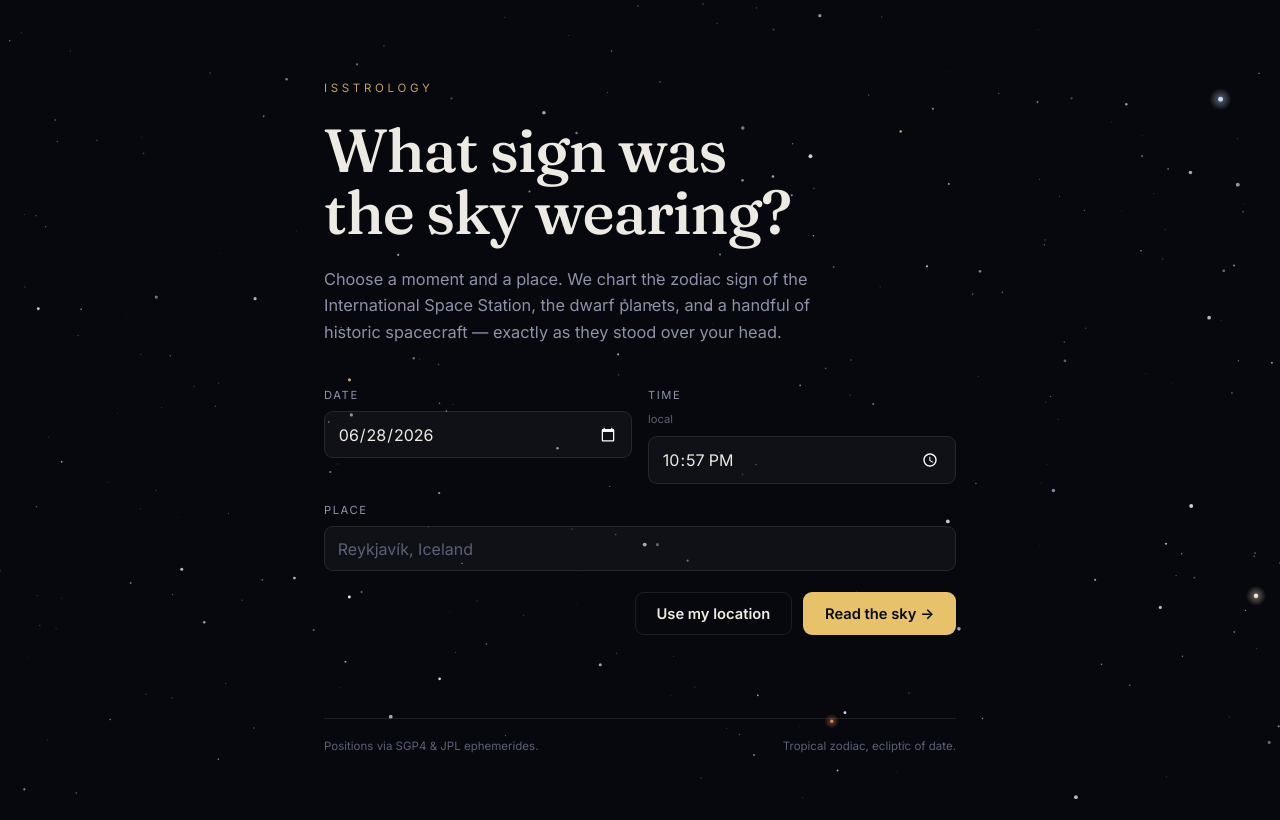
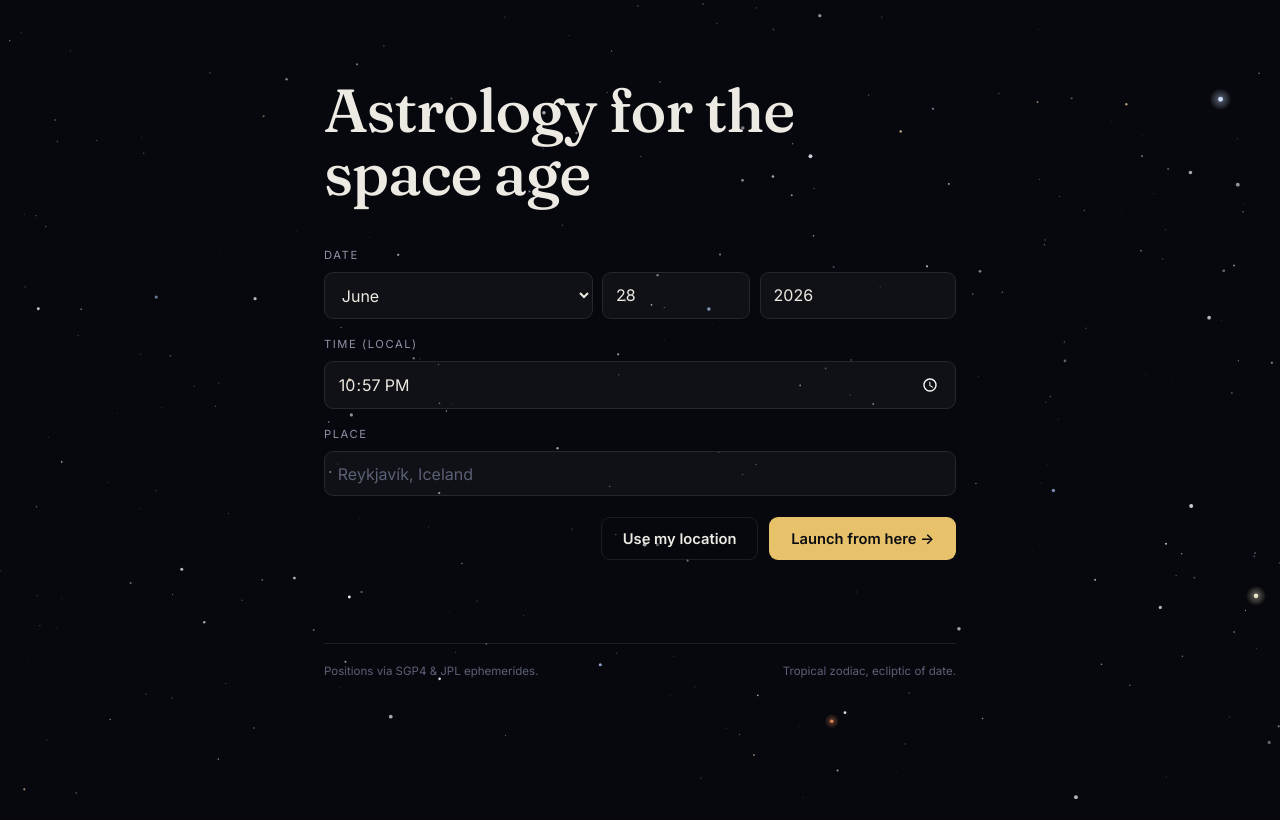
Before and after one commit to lalaithion/isstrology, a FastAPI app: page / in a window 1280 px wide. After the commit the page ends 799 px from the top, so only its background shows below. Run offline with FastAPI, Linux system fonts and the light colour scheme.

Commit message:
UI pass: two-view results, M/D/Y date input, coords entry, copy
- Results render as a dedicated view that hides the picker, with a "Choose a new
  time and location" back button; starfield persists across both.
- Replace the native date picker with Month / Day / Year fields (typed day/year,
  no spinner/wheel), validated server-side.
- Accept coordinates typed into the place field ("40.1, -105.2" or the
  "My location (...)" label), so editing them works; otherwise geocode.
- Final copy across templates/JS/handlers; fix hero grammar for absent objects;
  drop the lede, footnote, and eyebrow; add 10s geolocation timeout.

Co-Authored-By: Claude Opus 4.8 <noreply@anthropic.com>
Claude-Session: https://claude.ai/code/session_0142k8aYudtaCGovWhEWMsud

```diff
--- a/app/astronomy.py
+++ b/app/astronomy.py
@@ -124,14 +124,14 @@ def compute_all(when_utc: datetime, lat: float, lon: float) -> list[Row]:
             continue
         if when_utc < first:
             note = ("Not yet launched" if meta.category == "satellite"
-                    else "Before our ephemeris")
+                    else "Please enter a date after 1900")
             rows.append(Row(meta, None, "pre", note))
         else:
             if meta.category != "satellite":
-                note = "After our ephemeris"
+                note = "Please enter a date before 2052"
             elif getattr(target, "decayed", False):
                 note = f"Re-entered {last:%Y}"
             else:
-                note = "Beyond our data"
+                note = f"Satellite positions not available after {last:%Y-%m-%d}"
             rows.append(Row(meta, None, "post", note))
     return rows
--- a/app/geocode.py
+++ b/app/geocode.py
@@ -30,7 +30,7 @@ class Place:
 def geocode(query: str) -> Place:
     query = query.strip()
     if not query:
-        raise GeocodeError("Type a place name — like “Lisbon, Portugal.”")
+        raise GeocodeError("Enter a place name, for example, “Lisbon, Portugal.”")
     try:
         resp = httpx.get(
             NOMINATIM_URL,
@@ -47,7 +47,7 @@ def geocode(query: str) -> Place:
         ) from exc
     if not results:
         raise GeocodeError(
-            f"Couldn't find “{query}.” Try adding a region or country — "
+            f"Couldn't find “{query}.” Try adding a region or country, "
             "like “Springfield, Illinois.”"
         )
     top = results[0]
--- a/app/main.py
+++ b/app/main.py
@@ -3,6 +3,7 @@
 from __future__ import annotations
 
 import logging
+import re
 from datetime import datetime
 from pathlib import Path
 
@@ -36,6 +37,29 @@ def _parse_coords(lat: str | None, lon: str | None) -> tuple[float, float] | Non
         return None
 
 
+_MY_LOCATION_RE = re.compile(r"(?i)^\s*my location\s*\((.*)\)\s*$")
+_COORD_PAIR_RE = re.compile(r"^\s*(-?\d{1,3}(?:\.\d+)?)\s*,\s*(-?\d{1,3}(?:\.\d+)?)\s*$")
+
+
+def _coords_from_text(text: str | None) -> tuple[float, float] | None:
+    """Pull a lat/lon pair from free text: a bare '40.1, -105.2' or the
+    'My location (40.1, -105.2)' label the geolocate button writes — so editing
+    those numbers works. Returns None for ordinary place names."""
+    if not text:
+        return None
+    s = text.strip()
+    wrapped = _MY_LOCATION_RE.match(s)
+    if wrapped:
+        s = wrapped.group(1)
+    m = _COORD_PAIR_RE.match(s)
+    if not m:
+        return None
+    lat, lon = float(m.group(1)), float(m.group(2))
+    if -90.0 <= lat <= 90.0 and -180.0 <= lon <= 180.0:
+        return (lat, lon)
+    return None
+
+
 def _error(request: Request, message: str) -> HTMLResponse:
     return templates.TemplateResponse(
         request, "result.html", {"error": message}, status_code=200
@@ -45,7 +69,9 @@ def _error(request: Request, message: str) -> HTMLResponse:
 @app.post("/calculate", response_class=HTMLResponse)
 def calculate(
     request: Request,
-    date: str = Form(...),
+    year: str = Form(...),
+    month: str = Form(...),
+    day: str = Form(...),
     time: str = Form(...),
     place: str | None = Form(None),
     lat: str | None = Form(None),
@@ -53,7 +79,9 @@ def calculate(
 ):
     # Hidden lat/lon fields submit as "" when unused, so parse leniently:
     # empty -> absent. Coordinates (browser geolocation) win over a place name.
-    coords = _parse_coords(lat, lon)
+    # Explicit hidden fields (unedited geolocation) win; otherwise accept
+    # coordinates typed/edited into the place box before falling back to geocoding.
+    coords = _parse_coords(lat, lon) or _coords_from_text(place)
     if coords is not None:
         location_lat, location_lon = coords
         location_label = place.strip() if place and place.strip() else (
@@ -67,26 +95,21 @@ def calculate(
         location_lat, location_lon = found.lat, found.lon
         location_label = found.display_name
     else:
-        return _error(
-            request,
-            "Add a location first — type a place name, or tap “📍 Use my location.”",
-        )
+        return _error(request, "Please enter a location first.")
 
     try:
-        naive_local = datetime.strptime(f"{date} {time}", "%Y-%m-%d %H:%M")
-    except ValueError:
-        return _error(request, "That date or time didn't look right — please pick them again.")
+        y, mo, d = int(year), int(month), int(day)
+        hh, mm = (int(p) for p in time.split(":"))
+        naive_local = datetime(y, mo, d, hh, mm)
+    except (ValueError, TypeError):
+        return _error(request, "Your selected date is invalid.")
 
     try:
         when_utc, tz_name = astronomy.local_to_utc(naive_local, location_lat, location_lon)
         rows = astronomy.compute_all(when_utc, location_lat, location_lon)
     except Exception:  # last-resort guard: never show a raw 500 to the user
         logger.exception("Unexpected error computing signs")
-        return _error(
-            request,
-            "Something went sideways working that out. Please try again — and if "
-            "it keeps happening, try a slightly different time or place.",
-        )
+        return _error(request, "An unexpected error occurred. Please try again.")
 
     satellites = [r for r in rows if r.meta.category == "satellite"]
     bodies = [r for r in rows if r.meta.category == "body"]
--- a/app/static/app.js
+++ b/app/static/app.js
@@ -1,16 +1,34 @@
 const form = document.getElementById("form");
 const result = document.getElementById("result");
+const picker = document.getElementById("picker");
+const resultsView = document.getElementById("results-view");
+const backBtn = document.getElementById("back");
 const geoBtn = document.getElementById("geo");
 const geoStatus = document.getElementById("geo-status");
 const latEl = document.getElementById("lat");
 const lonEl = document.getElementById("lon");
 const placeEl = document.getElementById("place");
 
+// Two views: the picker, and a results "page" that hides it. Back returns.
+function showResults() {
+  picker.hidden = true;
+  resultsView.hidden = false;
+  window.scrollTo(0, 0);
+}
+function showPicker() {
+  resultsView.hidden = true;
+  picker.hidden = false;
+  result.innerHTML = "";
+  window.scrollTo(0, 0);
+}
+backBtn.addEventListener("click", showPicker);
+
 // Default the date/time inputs to "now" for convenience.
 const now = new Date();
 const pad = (n) => String(n).padStart(2, "0");
-document.getElementById("date").value =
-  `${now.getFullYear()}-${pad(now.getMonth() + 1)}-${pad(now.getDate())}`;
+document.getElementById("month").value = String(now.getMonth() + 1);
+document.getElementById("day").value = String(now.getDate());
+document.getElementById("year").value = String(now.getFullYear());
 document.getElementById("time").value = `${pad(now.getHours())}:${pad(now.getMinutes())}`;
 
 // Typing a place name invalidates any stored geolocation coordinates.
@@ -23,7 +41,7 @@ geoBtn.addEventListener("click", () => {
   if (!navigator.geolocation) {
     // Also the case on insecure (http://) origins, where browsers disable it.
     geoStatus.textContent =
-      "Your browser won't share location here — type a place name instead.";
+      "Your browser can't share your location, please enter a place name instead.";
     return;
   }
   geoStatus.textContent = "Locating…";
@@ -36,19 +54,21 @@ geoBtn.addEventListener("click", () => {
     },
     (err) => {
       const messages = {
-        1: "Location permission was blocked — allow it in your browser, or type a place name.",
-        2: "Your location isn't available right now — type a place name instead.",
-        3: "Locating took too long — try again, or type a place name.",
+        1: "Location permission was blocked. Either change your browser settings to allow it, or enter a place name instead.",
+        2: "Your location isn't available right now, please enter a place name instead.",
+        3: "Locating took longer than 10 seconds. Please try again or enter a place name.",
       };
       geoStatus.textContent =
-        messages[err.code] || "Couldn't get your location — type a place name instead.";
-    }
+        messages[err.code] || "Couldn't get your location. Please enter a place name instead.";
+    },
+    { timeout: 10000 } // give up after 10s -> error code 3
   );
 });
 
 form.addEventListener("submit", async (e) => {
   e.preventDefault();
   result.innerHTML = '<p class="loading">Charting the heavens…</p>';
+  showResults();
   const data = new FormData(form);
   // Don't send the synthetic "My location (...)" label as a place name.
   if (latEl.value && lonEl.value) data.set("place", "");
@@ -61,6 +81,6 @@ form.addEventListener("submit", async (e) => {
     result.innerHTML = await resp.text();
   } catch (err) {
     result.innerHTML =
-      '<div class="notice">⚠️ Couldn\'t reach the server — check your connection and try again.</div>';
+      '<div class="notice">⚠️ Couldn\'t reach the server. Check your connection or firewall.</div>';
   }
 });
--- a/app/static/style.css
+++ b/app/static/style.css
@@ -37,13 +37,6 @@ body {
 }
 
 /* --- masthead --- */
-.eyebrow {
-  margin: 0 0 1.4rem;
-  font-size: .72rem;
-  text-transform: uppercase;
-  letter-spacing: .32em;
-  color: var(--gold-dim);
-}
 .masthead h1 {
   margin: 0;
   font-family: var(--serif);
@@ -52,27 +45,26 @@ body {
   line-height: 1.03;
   letter-spacing: -0.02em;
 }
-.lede {
-  margin: 1.3rem 0 0;
-  max-width: 48ch;
-  color: var(--muted);
-  font-size: 1.02rem;
-  line-height: 1.62;
-}
-
 /* --- query form --- */
 .query { margin-top: 2.6rem; display: flex; flex-direction: column; gap: 1.1rem; }
-.row { display: flex; gap: 1rem; }
-.row > * { flex: 1; }
+
+/* Date as Month / Day / Year, to avoid the native date picker. */
+.field { display: flex; flex-direction: column; gap: .5rem; }
+.field-label { font-size: .7rem; text-transform: uppercase; letter-spacing: .14em; color: var(--muted); }
+.date-fields { display: flex; gap: .6rem; }
+.date-fields > * { min-width: 0; }
+.date-fields select { flex: 2; }
+.date-fields #day { flex: 1; }
+.date-fields #year { flex: 1.4; }
 
 label {
   display: flex; flex-direction: column; gap: .5rem;
   font-size: .7rem; text-transform: uppercase; letter-spacing: .14em;
   color: var(--muted);
 }
-label .sub { text-transform: none; letter-spacing: 0; color: var(--faint); }
 
-input {
+input, select {
+  width: 100%;
   font-family: var(--sans); font-size: 1rem; color: var(--ink);
   background: rgba(255, 255, 255, 0.04);
   border: 1px solid var(--line);
@@ -80,7 +72,7 @@ input {
   transition: border-color .15s ease, background .15s ease;
 }
 input::placeholder { color: var(--faint); }
-input:focus {
+input:focus, select:focus {
   outline: none; border-color: var(--gold);
   background: rgba(255, 255, 255, 0.06);
 }
@@ -98,8 +90,16 @@ button {
 
 .hint { margin: 0; min-height: 1.1em; font-size: .8rem; color: var(--muted); }
 
+/* --- results view --- */
+.back-btn {
+  background: none; border: none; padding: 0; cursor: pointer;
+  font-family: var(--sans); font-size: .85rem; color: var(--muted);
+  letter-spacing: .02em; margin-bottom: 1.8rem;
+}
+.back-btn:hover { color: var(--gold); }
+
 /* --- result reading --- */
-.reading { margin-top: 2.8rem; }
+.reading { margin-top: 0; }
 .context {
   margin: 0; font-size: .8rem; color: var(--muted); letter-spacing: .02em;
 }
@@ -154,8 +154,6 @@ button {
 .row-item.absent { opacity: .42; }
 .row-item.absent .obj-emoji { filter: grayscale(1); }
 
-.reading-foot { margin-top: 1.6rem; max-width: 54ch; font-size: .78rem; line-height: 1.65; color: var(--faint); }
-
 /* colophon */
 .colophon {
   margin-top: 3.2rem; padding-top: 1.2rem; border-top: 1px solid var(--line);
--- a/app/templates/index.html
+++ b/app/templates/index.html
@@ -3,7 +3,7 @@
 <head>
   <meta charset="utf-8">
   <meta name="viewport" content="width=device-width, initial-scale=1">
-  <title>ISStrology — what sign was everything in?</title>
+  <title>ISStrology</title>
   <meta name="description" content="The zodiac sign of the ISS, dwarf planets, and historic spacecraft for any moment and place.">
   <link rel="preconnect" href="https://fonts.googleapis.com">
   <link rel="preconnect" href="https://fonts.gstatic.com" crossorigin>
@@ -12,25 +12,39 @@
 </head>
 <body>
   <main class="shell">
+    <div id="picker">
       <header class="masthead">
-      <p class="eyebrow">ISStrology</p>
-      <h1>What sign was<br>the sky wearing?</h1>
-      <p class="lede">
-        Choose a moment and a place. We chart the zodiac sign of the
-        International Space Station, the dwarf planets, and a handful of
-        historic spacecraft — exactly as they stood over your head.
-      </p>
+        <h1>Astrology for the space age</h1>
       </header>
 
       <form id="form" autocomplete="off" class="query">
-      <div class="row">
-        <label>Date
-          <input type="date" name="date" id="date" required>
-        </label>
-        <label>Time <span class="sub">local</span>
+        <div class="field">
+          <span class="field-label">Date</span>
+          <div class="date-fields">
+            <select id="month" name="month" aria-label="Month" required>
+              <option value="1">January</option>
+              <option value="2">February</option>
+              <option value="3">March</option>
+              <option value="4">April</option>
+              <option value="5">May</option>
+              <option value="6">June</option>
+              <option value="7">July</option>
+              <option value="8">August</option>
+              <option value="9">September</option>
+              <option value="10">October</option>
+              <option value="11">November</option>
+              <option value="12">December</option>
+            </select>
+            <input type="text" id="day" name="day" inputmode="numeric" maxlength="2"
+                   placeholder="Day" aria-label="Day" required>
+            <input type="text" id="year" name="year" inputmode="numeric" maxlength="4"
+                   placeholder="Year" aria-label="Year" required>
+          </div>
+        </div>
+
+        <label>Time (local)
           <input type="time" name="time" id="time" required>
         </label>
-      </div>
 
         <label>Place
           <input type="text" name="place" id="place"
@@ -41,12 +55,18 @@
 
         <div class="actions">
           <button type="button" id="geo" class="ghost">Use my location</button>
-        <button type="submit" id="submit">Read the sky →</button>
+          <button type="submit" id="submit">Launch from here →</button>
         </div>
         <p class="hint" id="geo-status"></p>
       </form>
+    </div>
 
+    <div id="results-view" hidden>
+      <button type="button" id="back" class="back-btn">
+        ← Choose a new time and location
+      </button>
       <section id="result" aria-live="polite"></section>
+    </div>
 
     <footer class="colophon">
       <span>Positions via SGP4 &amp; JPL ephemerides.</span>
```
Also changed, not shown: app/templates/result.html (+4 -9 lines), tests/test_astronomy.py (+13 -0 lines), 1 other file. Lines whose indentation alone changed are shown as unchanged.
